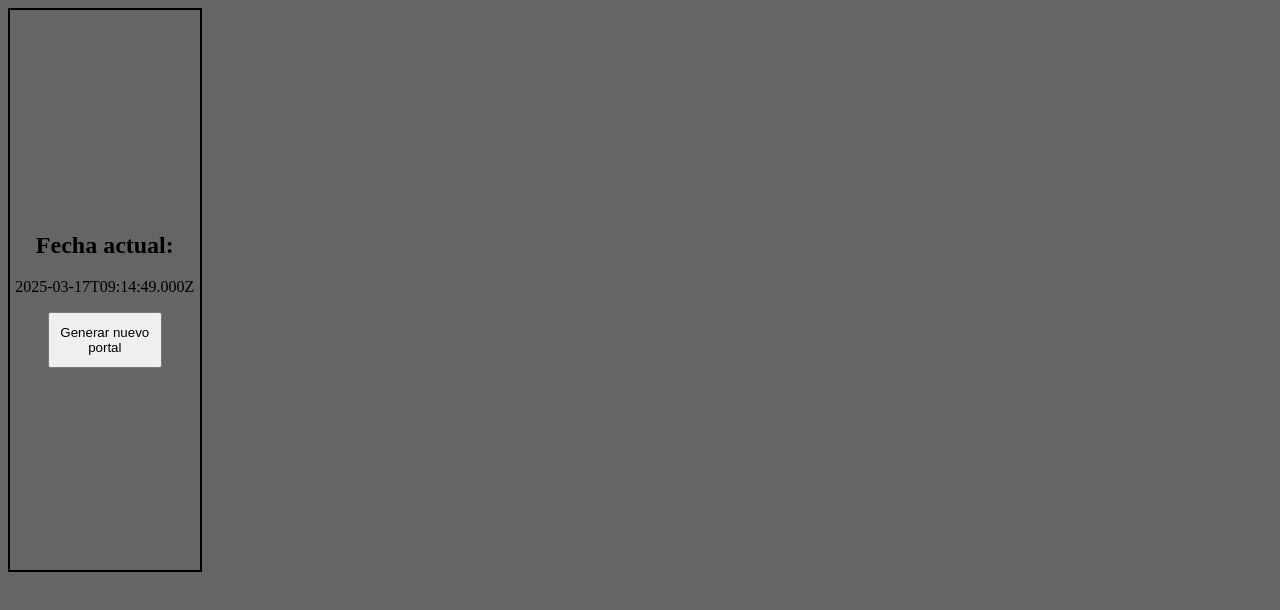
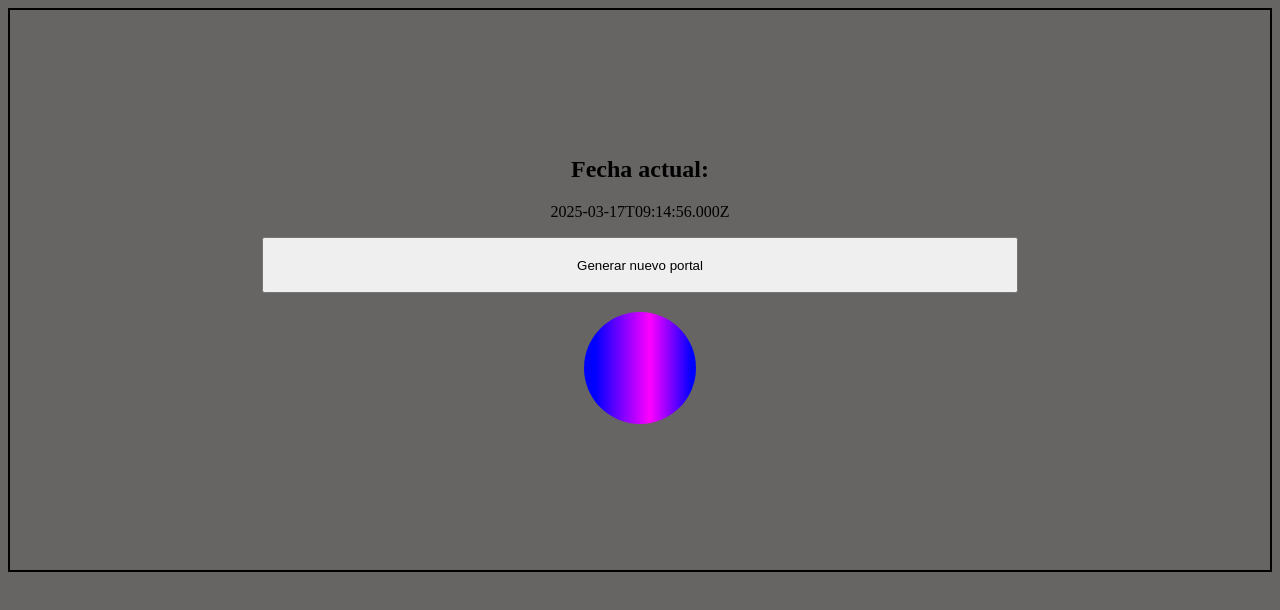
Before and after one commit to samuelrubiodev/PracticaPortales, a plain HTML site: page index.html in a window 1280 px wide. Both pictures are taken after a click on the button "Generar nuevo portal". Drawn offline with Linux system fonts and the light colour scheme.

Commit message:
Agregado codigo inicial para el generador de portales con colores aleatorios y nombres aleatorios

```diff
--- a/scripts/script.js
+++ b/scripts/script.js
@@ -1,5 +1,65 @@
-let fecha = document.querySelector("#fecha-actual");
+function actualizarFecha() {
+    let fecha = document.querySelector("#fecha-actual");
 
-const date = new Date();
+    const date = new Date();
 
-fecha.textContent = date.toISOString();
+    fecha.textContent = date.toISOString();
+}
+
+setInterval(actualizarFecha, 1000);
+actualizarFecha();
+
+let botonPortal = document.querySelector("#boton-portal");
+
+botonPortal.addEventListener("click",generarPortal);
+
+let numero = 0;
+
+const colores = [
+    'rgba(255, 0, 0, 1)',
+    'rgba(0, 255, 0, 1)',
+    'rgba(0, 0, 255, 1)',
+    'rgba(255, 255, 0, 1)',
+    'rgba(0, 255, 255, 1)',
+    'rgba(255, 0, 255, 1)',
+    'rgba(255, 165, 0, 1)',
+    'rgba(128, 0, 128, 1)',
+    'rgba(0, 0, 0, 1)',
+    'rgba(255, 255, 255, 1)'
+];
+
+function generarPortal() {
+    let areaPortales = document.querySelector(".area-portales");
+
+    if (areaPortales.childNodes.length - 1 >= 5) {
+        alert("No se pueden crear mas de 5 portales");
+        return;
+    }
+
+    let nombreInicial = "Cronosfera Alpha";
+    numero++;
+
+    let nombreCompleto = nombreInicial + "-" + numero;
+
+    const anio3000AC = -3000 * 365.25 * 24 * 60 * 60 * 1000;
+    const anio3000DC = 3000 * 365.25 * 24 * 60 * 60 * 1000;
+
+    const fechaElegida = getNumeroAleatorio(anio3000AC,anio3000DC);
+    let fechaAleatoria = new Date(fechaElegida);
+
+    const color1 = getNumeroAleatorio(1,colores.length);
+    const color2 = getNumeroAleatorio(1,colores.length);
+    const color3 = getNumeroAleatorio(1,colores.length);
+
+    let div = document.createElement("div");
+    div.setAttribute("class","portal");
+
+    div.style.background = "linear-gradient(90deg, " + colores[color1] + " 10%, " + colores[color2] + " 59%, " + colores[color3] + " 96%)";
+
+    areaPortales.appendChild(div);
+}
+
+
+function getNumeroAleatorio(min, max) {
+    return Math.floor(Math.random() * (max - min) ) + min;
+  }
--- a/styles/style.css
+++ b/styles/style.css
@@ -9,7 +9,6 @@ body {
     justify-content: center;
     height: 70vh;
     border: 2px solid black;
-    width: 15%;
 }
 
 .reloj-temporal {
@@ -24,3 +23,15 @@ body {
 #boton-portal:hover {
     background-color: #cbc6c3;
 }
+
+.area-portales {
+    display: flex;
+    flex-wrap: wrap;
+}
+
+.portal {
+    border-radius: 90%;
+    height: 7em;
+    width: 7em;
+    margin:1.2em 0.5em;
+}
```
Also changed, not shown: index.html (+0 -1 lines).
